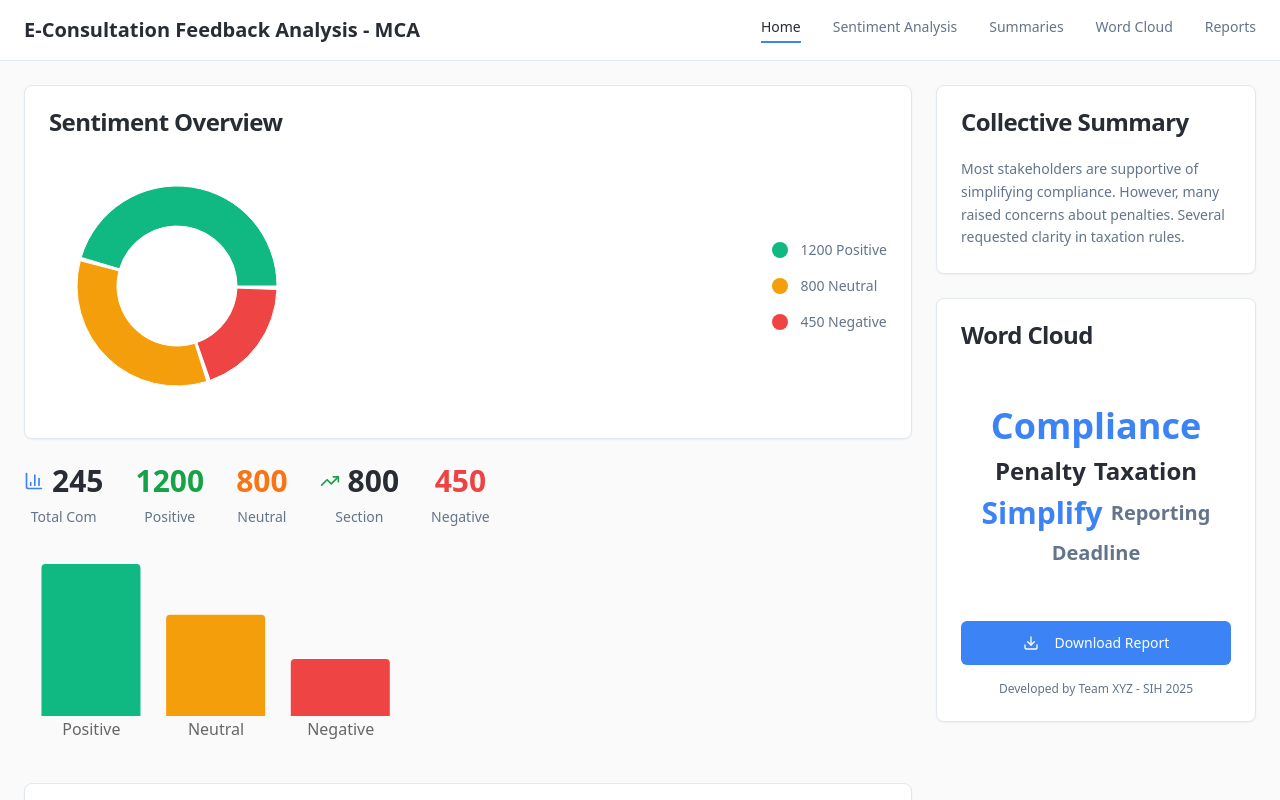
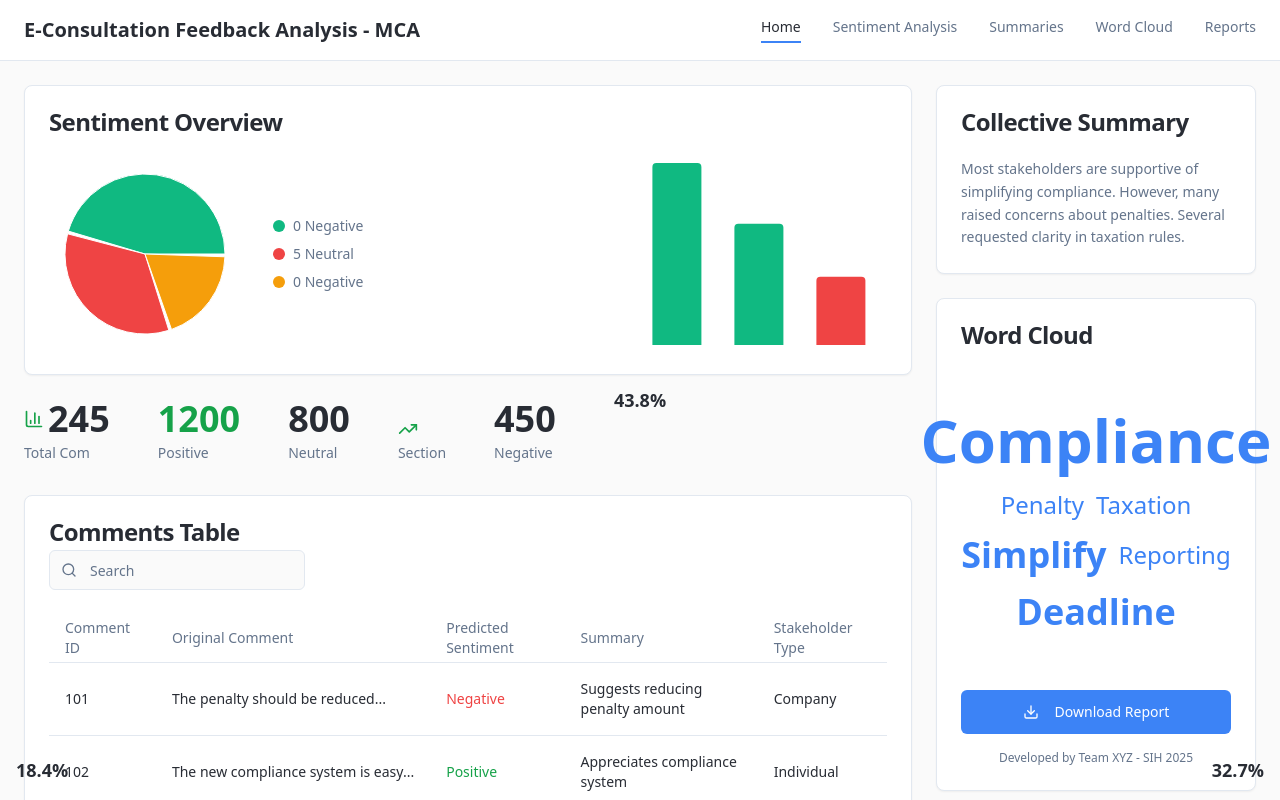
Before and after one commit to Gangadhar017/exact-exact-please, a React (Vite) app: page / in a window 1280 px wide. Shown: the top 800 px of the page. Built offline with nearby package versions, Linux system fonts and the light colour scheme.

Commit message:
Update dashboard layout
The dashboard layout has been updated to match the provided image. This includes arranging components such as Sentiment Overview, Statistics Cards, Sentiment Chart, Comments Table, and Sidebar in their respective positions.

```diff
--- a/src/components/SentimentOverview.tsx
+++ b/src/components/SentimentOverview.tsx
@@ -1,11 +1,23 @@
-import { PieChart, Pie, Cell, ResponsiveContainer } from "recharts";
+import { PieChart, Pie, Cell, ResponsiveContainer, BarChart, Bar, XAxis, YAxis } from "recharts";
 import { Card, CardContent, CardHeader, CardTitle } from "@/components/ui/card";
 
 const SentimentOverview = () => {
-  const data = [
-    { name: "Positive", value: 43.8, count: 1200, color: "#10b981" },
-    { name: "Neutral", value: 32.7, count: 800, color: "#f59e0b" },
-    { name: "Negative", value: 18.4, count: 450, color: "#ef4444" },
+  const pieData = [
+    { name: "Positive", value: 43.8, color: "#10b981" },
+    { name: "Neutral", value: 32.7, color: "#ef4444" },
+    { name: "Negative", value: 18.4, color: "#f59e0b" },
+  ];
+
+  const barData = [
+    { name: "Positive", value: 1200, fill: "#10b981" },
+    { name: "Neutral", value: 800, fill: "#10b981" },
+    { name: "Negative", value: 450, fill: "#ef4444" },
+  ];
+
+  const legendData = [
+    { label: "0 Negative", color: "#10b981" },
+    { label: "5 Neutral", color: "#ef4444" },
+    { label: "0 Negative", color: "#f59e0b" },
   ];
 
   return (
@@ -15,37 +27,57 @@ const SentimentOverview = () => {
       </CardHeader>
       <CardContent>
         <div className="flex items-center justify-between">
-          <div className="w-64 h-64">
+          <div className="flex items-center space-x-8">
+            <div className="w-48 h-48">
               <ResponsiveContainer width="100%" height="100%">
                 <PieChart>
                   <Pie
-                  data={data}
+                    data={pieData}
                     cx="50%"
                     cy="50%"
-                  innerRadius={60}
-                  outerRadius={100}
+                    innerRadius={0}
+                    outerRadius={80}
                     paddingAngle={2}
                     dataKey="value"
                   >
-                  {data.map((entry, index) => (
+                    {pieData.map((entry, index) => (
                       <Cell key={`cell-${index}`} fill={entry.color} />
                     ))}
                   </Pie>
                 </PieChart>
               </ResponsiveContainer>
+              <div className="absolute inset-0 flex items-center justify-center text-lg font-bold">
+                43.8%
               </div>
-          <div className="flex flex-col space-y-4 ml-8">
-            {data.map((item, index) => (
-              <div key={index} className="flex items-center space-x-3">
+              <div className="absolute bottom-4 left-4 text-lg font-bold">
+                18.4%
+              </div>
+              <div className="absolute bottom-4 right-4 text-lg font-bold">
+                32.7%
+              </div>
+            </div>
+
+            <div className="flex flex-col space-y-2">
+              {legendData.map((item, index) => (
+                <div key={index} className="flex items-center space-x-2">
                   <div
-                  className="w-4 h-4 rounded-full"
+                    className="w-3 h-3 rounded-full"
                     style={{ backgroundColor: item.color }}
-                ></div>
-                <span className="text-sm text-muted-foreground">
-                  {item.count} {item.name}
-                </span>
+                  />
+                  <span className="text-sm text-muted-foreground">{item.label}</span>
                 </div>
               ))}
+            </div>
+          </div>
+
+          <div className="w-64 h-48 ml-8">
+            <ResponsiveContainer width="100%" height="100%">
+              <BarChart data={barData} barCategoryGap="20%">
+                <XAxis dataKey="name" axisLine={false} tickLine={false} hide />
+                <YAxis hide />
+                <Bar dataKey="value" radius={[4, 4, 0, 0]} />
+              </BarChart>
+            </ResponsiveContainer>
           </div>
         </div>
       </CardContent>
--- a/src/components/Sidebar.tsx
+++ b/src/components/Sidebar.tsx
@@ -4,12 +4,12 @@ import { Download } from "lucide-react";
 
 const Sidebar = () => {
   const wordCloudWords = [
-    { text: "Compliance", size: "text-4xl", color: "text-primary" },
-    { text: "Penalty", size: "text-2xl", color: "text-foreground" },
-    { text: "Taxation", size: "text-2xl", color: "text-foreground" },
-    { text: "Simplify", size: "text-3xl", color: "text-primary" },
-    { text: "Reporting", size: "text-xl", color: "text-muted-foreground" },
-    { text: "Deadline", size: "text-xl", color: "text-muted-foreground" },
+    { text: "Compliance", size: "text-6xl", color: "text-primary", weight: "font-bold" },
+    { text: "Penalty", size: "text-2xl", color: "text-primary", weight: "font-normal" },
+    { text: "Taxation", size: "text-2xl", color: "text-primary", weight: "font-normal" },
+    { text: "Simplify", size: "text-4xl", color: "text-primary", weight: "font-bold" },
+    { text: "Reporting", size: "text-2xl", color: "text-primary", weight: "font-normal" },
+    { text: "Deadline", size: "text-4xl", color: "text-primary", weight: "font-bold" },
   ];
 
   return (
@@ -32,18 +32,18 @@ const Sidebar = () => {
           <CardTitle>Word Cloud</CardTitle>
         </CardHeader>
         <CardContent>
-          <div className="flex flex-wrap gap-2 items-center justify-center py-8">
+          <div className="flex flex-wrap gap-3 items-center justify-center py-8 min-h-[200px]">
             {wordCloudWords.map((word, index) => (
               <span
                 key={index}
-                className={`${word.size} ${word.color} font-bold leading-tight`}
+                className={`${word.size} ${word.color} ${word.weight} leading-tight`}
               >
                 {word.text}
               </span>
             ))}
           </div>
           <div className="mt-6 space-y-4">
-            <Button className="w-full" size="lg">
+            <Button className="w-full bg-primary hover:bg-primary/90" size="lg">
               <Download className="w-4 h-4 mr-2" />
               Download Report
             </Button>
--- a/src/components/StatisticsCards.tsx
+++ b/src/components/StatisticsCards.tsx
@@ -5,8 +5,8 @@ const StatisticsCards = () => {
     {
       label: "Total Com",
       value: "245",
-      icon: <BarChart3 className="w-5 h-5 text-primary" />,
-      trend: true
+      icon: <BarChart3 className="w-5 h-5 text-positive" />,
+      hasIcon: true
     },
     {
       label: "Positive",
@@ -16,37 +16,30 @@ const StatisticsCards = () => {
     {
       label: "Neutral",
       value: "800",
-      color: "text-neutral"
+      color: "text-foreground"
     },
     {
       label: "Section",
-      value: "800",
+      value: "",
       icon: <TrendingUp className="w-5 h-5 text-positive" />,
-      trend: true
+      hasIcon: true
     },
     {
       label: "Negative",
       value: "450",
-      color: "text-negative"
+      color: "text-foreground"
     },
   ];
 
   return (
-    <div className="flex space-x-8 mb-8">
+    <div className="flex items-end space-x-12 mb-8">
       {stats.map((stat, index) => (
-        <div key={index} className="flex flex-col items-center">
-          <div className="flex items-center space-x-2 mb-2">
-            {stat.icon && stat.icon}
-            {stat.trend && (
-              <span className={`text-3xl font-bold ${stat.color || "text-foreground"}`}>
-                {stat.value}
-              </span>
-            )}
-            {!stat.trend && (
-              <span className={`text-3xl font-bold ${stat.color || "text-foreground"}`}>
-                {stat.value}
-              </span>
-            )}
+        <div key={index} className="flex flex-col items-start">
+          <div className="flex items-center space-x-1 mb-1">
+            {stat.hasIcon && stat.icon}
+            <span className={`text-4xl font-bold ${stat.color || "text-foreground"}`}>
+              {stat.value}
+            </span>
           </div>
           <span className="text-sm text-muted-foreground">{stat.label}</span>
         </div>
--- a/src/pages/Index.tsx
+++ b/src/pages/Index.tsx
@@ -21,10 +21,6 @@ const Index = () => {
               <StatisticsCards />
             </div>
 
-            <div className="mb-6">
-              <SentimentChart />
-            </div>
-
             <CommentsTable />
           </div>
 
```
Lines whose indentation alone changed are shown as unchanged.
